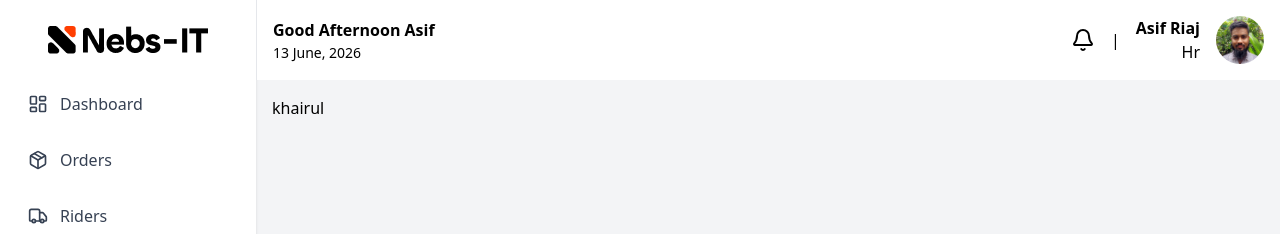
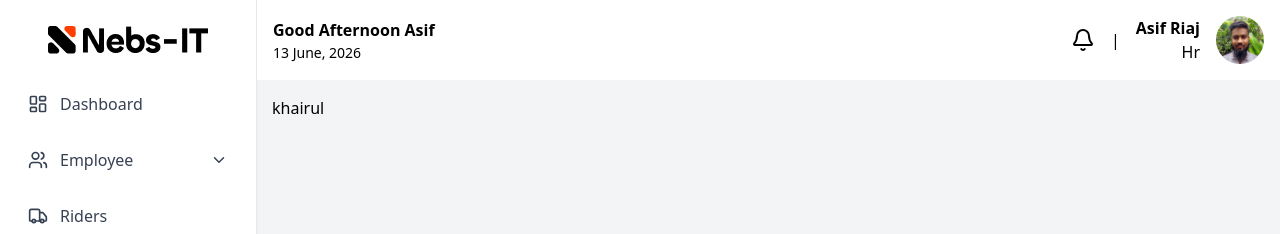
Before and after one commit to khairul-islam-k/nebs-it-practice-task, a Next.js app: page / in a window 1280 px wide. Shown: the top 234 px of the page. Built offline with nearby package versions, Linux system fonts and the light colour scheme.

Commit message:
dropdown navigation

```diff
--- a/src/app/components/Sidebar.js
+++ b/src/app/components/Sidebar.js
@@ -1,8 +1,19 @@
+"use client";
+
+import { useState } from "react";
 import Link from "next/link";
-import { LayoutDashboard, Package, Users, Truck } from "lucide-react";
 import Image from "next/image";
+import {
+  LayoutDashboard,
+  Package,
+  Users,
+  Truck,
+  ChevronDown,
+} from "lucide-react";
 
 export default function Sidebar({ close }) {
+  const [openOrders, setOpenOrders] = useState(false);
+
   const menu = [
     {
       name: "Dashboard",
@@ -10,18 +21,23 @@ export default function Sidebar({ close }) {
       icon: LayoutDashboard,
     },
     {
-            name: "Orders",
-            href: "/dashboard/orders",
-            icon: Package,
+      name: "Employee",
+      icon: Users,
+      children: [
+        { name: "Employee Database", href: "/employ" },
+        { name: "Add New Employee", href: "/addEmployee" },
+        { name: "Performance Report", href: "/performanceReport" },
+        { name: "Performance History", href: "/performanceHistory" },
+      ],
     },
     {
       name: "Riders",
-            href: "/dashboard/riders",
+      href: "/riders",
       icon: Truck,
     },
     {
       name: "Users",
-            href: "/dashboard/users",
+      href: "/users",
       icon: Users,
     },
   ];
@@ -35,6 +51,9 @@ export default function Sidebar({ close }) {
       <nav className="space-y-2">
         {menu.map((item) => {
           const Icon = item.icon;
+
+          // Normal Link
+          if (!item.children) {
             return (
               <Link
                 key={item.name}
@@ -46,9 +65,45 @@ export default function Sidebar({ close }) {
                 <span className="font-medium">{item.name}</span>
               </Link>
             );
+          }
+
+          // Nested Menu (Orders)
+          return (
+            <div key={item.name}>
+              <button
+                onClick={() => setOpenOrders(!openOrders)}
+                className="w-full flex items-center gap-3 p-3 rounded-lg text-gray-700 hover:bg-gray-100 transition"
+              >
+                <Icon size={20} />
+                <span className="flex-1 text-left font-medium">
+                  {item.name}
+                </span>
+                <ChevronDown
+                  size={18}
+                  className={`transition ${
+                    openOrders ? "rotate-180" : ""
+                  }`}
+                />
+              </button>
+
+              {openOrders && (
+                <div className="ml-9 mt-1 space-y-1">
+                  {item.children.map((child) => (
+                    <Link
+                      key={child.name}
+                      href={child.href}
+                      onClick={close}
+                      className="block p-2 rounded-md font-medium text-gray-600 hover:bg-gray-100 hover:text-blue-600"
+                    >
+                      {child.name}
+                    </Link>
+                  ))}
+                </div>
+              )}
+            </div>
+          );
         })}
       </nav>
-
     </div>
   );
 }
```
Lines whose indentation alone changed are shown as unchanged.
